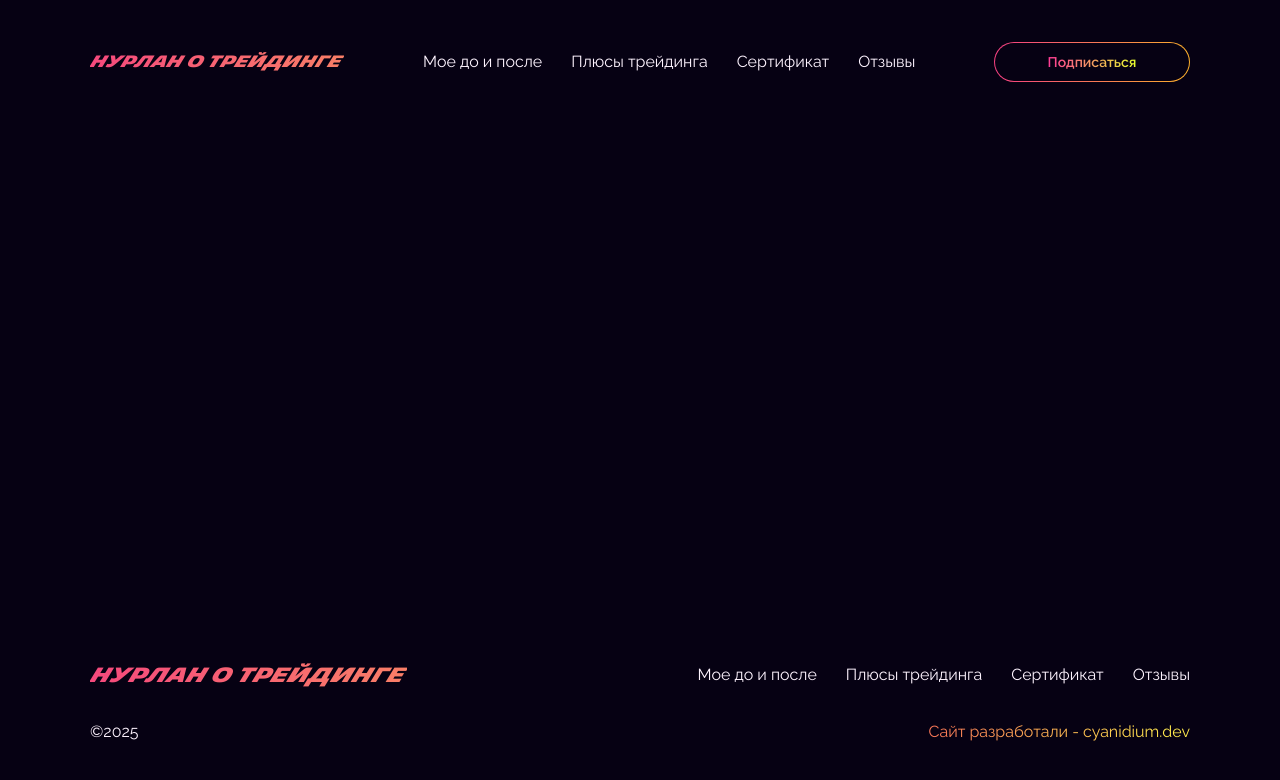
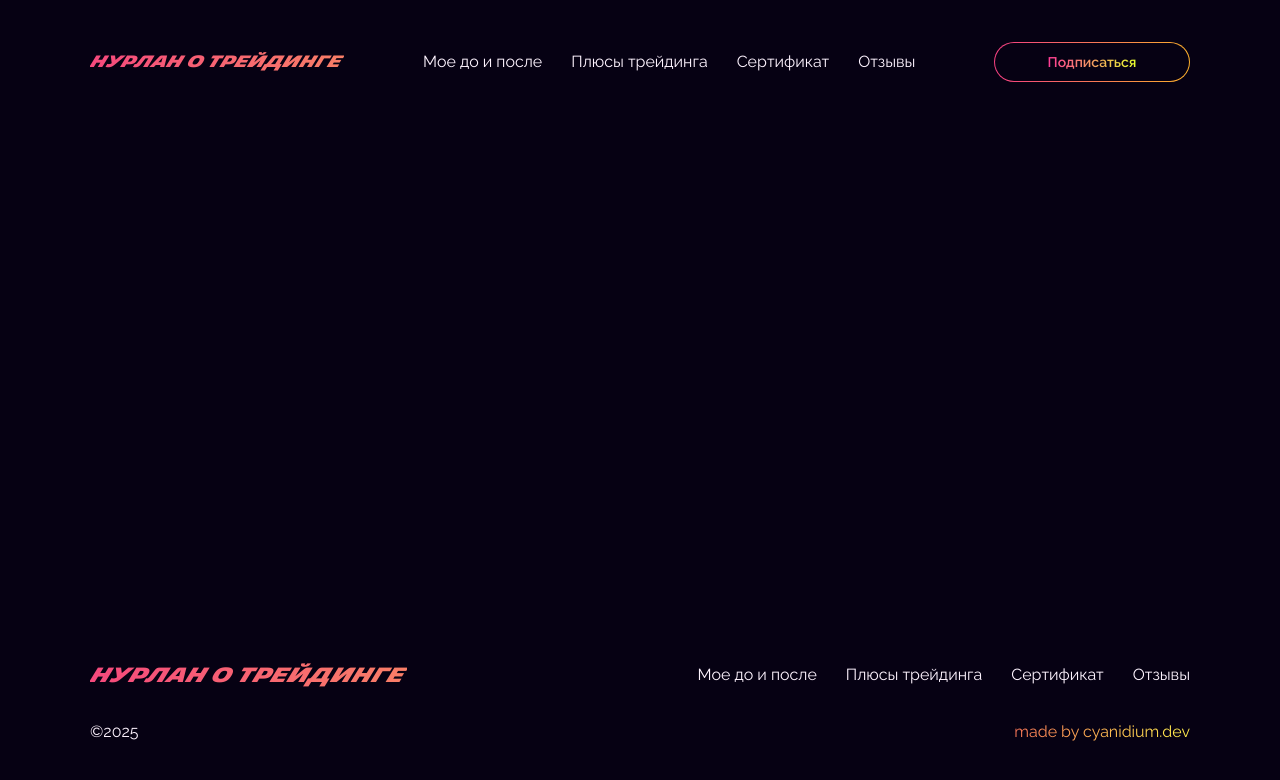
Before and after one commit to cyanidium-dev/crypto-landing, a Next.js app: page / in a window 1280 px wide. Shown: the top 780 px of the page. Built offline with nearby package versions, Linux system fonts and the light colour scheme.

Commit message:
updated hover

```diff
--- a/src/components/shared/footer/FooterInfo.tsx
+++ b/src/components/shared/footer/FooterInfo.tsx
@@ -1,3 +1,4 @@
+import { CYANIDIUM_URL } from "@/constants/constants";
 import React from "react";
 
 export default function FooterInfo() {
@@ -5,7 +6,14 @@ export default function FooterInfo() {
     <div className="flex flex-col items-center tabxl:flex-row tabxl:justify-between gap-y-5 text-16reg">
       <p>©2025</p>
       <p className="bg-clip-text text-transparent bg-redLightYellowGradient">
-        Сайт разработали - cyanidium.dev
+        made by{" "}
+        <a
+          href={CYANIDIUM_URL}
+          target="_blank"
+          rel="noopener noreferrer nofollow"
+        >
+          cyanidium.dev
+        </a>
       </p>
     </div>
   );
--- a/src/components/shared/footer/navMenu/MenuLink.tsx
+++ b/src/components/shared/footer/navMenu/MenuLink.tsx
@@ -16,8 +16,8 @@ export default function MenuLink({ menuItem, className = "" }: MenuLinkProps) {
     <li className={`text-center ${className}`}>
       <Link
         href={`/#${path}`}
-        className="text-16reg transition duration-300 ease-out active:text-greenDark focus-visible:text-greenDark
-         laptop:hover:text-greenDark outline-none"
+        className="text-16reg text-white transition duration-300 ease-out active:text-pink focus-visible:text-pink
+         laptop:hover:text-pink outline-none"
       >
         {title}
       </Link>
--- a/src/components/shared/header/SignUpButton.tsx
+++ b/src/components/shared/header/SignUpButton.tsx
@@ -1,5 +1,4 @@
 import { TELEGRAM_URL } from "@/constants/constants";
-import Link from "next/link";
 import React from "react";
 
 interface SignUpButtonProps {
@@ -8,9 +7,10 @@ interface SignUpButtonProps {
 
 export default function SignUpButton({ className = "" }: SignUpButtonProps) {
   return (
-    <Link href={TELEGRAM_URL}>
+    <a href={TELEGRAM_URL} target="_blank" rel="noopener noreferrer nofollow">
       <button
-        className={`flex items-center justify-center w-[126px] h-8 laptop:w-[196px] laptop:h-10 rounded-[20px] bg-redYellowGradient ${className}`}
+        className={`flex items-center justify-center w-[126px] h-8 laptop:w-[196px] laptop:h-10 rounded-[20px] bg-redYellowGradient
+          active:scale-95 transition duration-300 ease-out ${className}`}
       >
         <div className="flex items-center justify-center w-[124px] h-[30px] laptop:w-[194px] laptop:h-[38px] rounded-[20px] bg-black">
           <span className="text-12semi laptop:text-14semi text-transparent bg-clip-text bg-signUpTextGradient">
@@ -18,6 +18,6 @@ export default function SignUpButton({ className = "" }: SignUpButtonProps) {
           </span>
         </div>
       </button>
-    </Link>
+    </a>
   );
 }
--- a/src/constants/constants.ts
+++ b/src/constants/constants.ts
@@ -6,3 +6,5 @@ export const menuList = [
 ];
 
 export const TELEGRAM_URL = "https://t.me/+vPlJICrfUOM3MTVi";
+
+export const CYANIDIUM_URL = "https://www.cyanidium.dev/";
--- a/tailwind.config.ts
+++ b/tailwind.config.ts
@@ -51,6 +51,7 @@ export default {
       colors: {
         black: "#060113",
         white: "#FEF4FF",
+        pink: "#EF1A5B",
       },
       backgroundImage: {
         caviarGradient:
```
